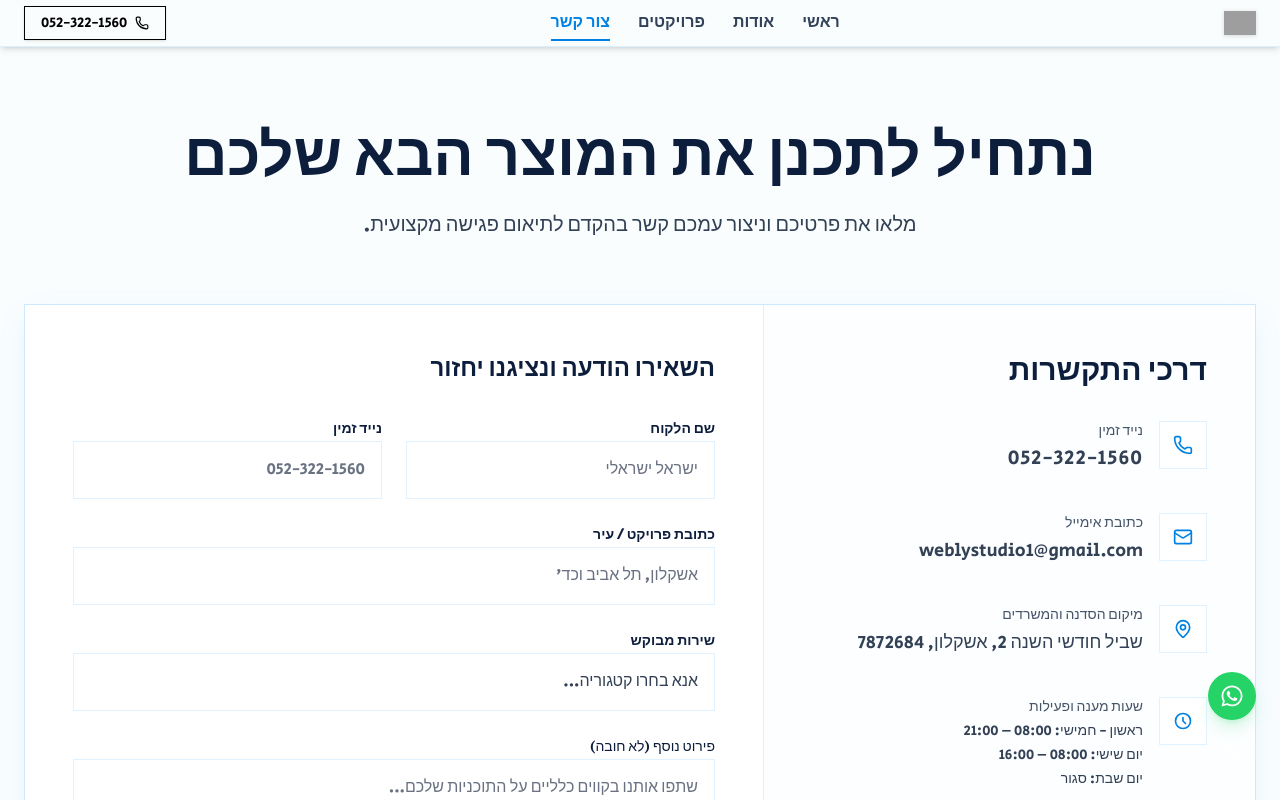
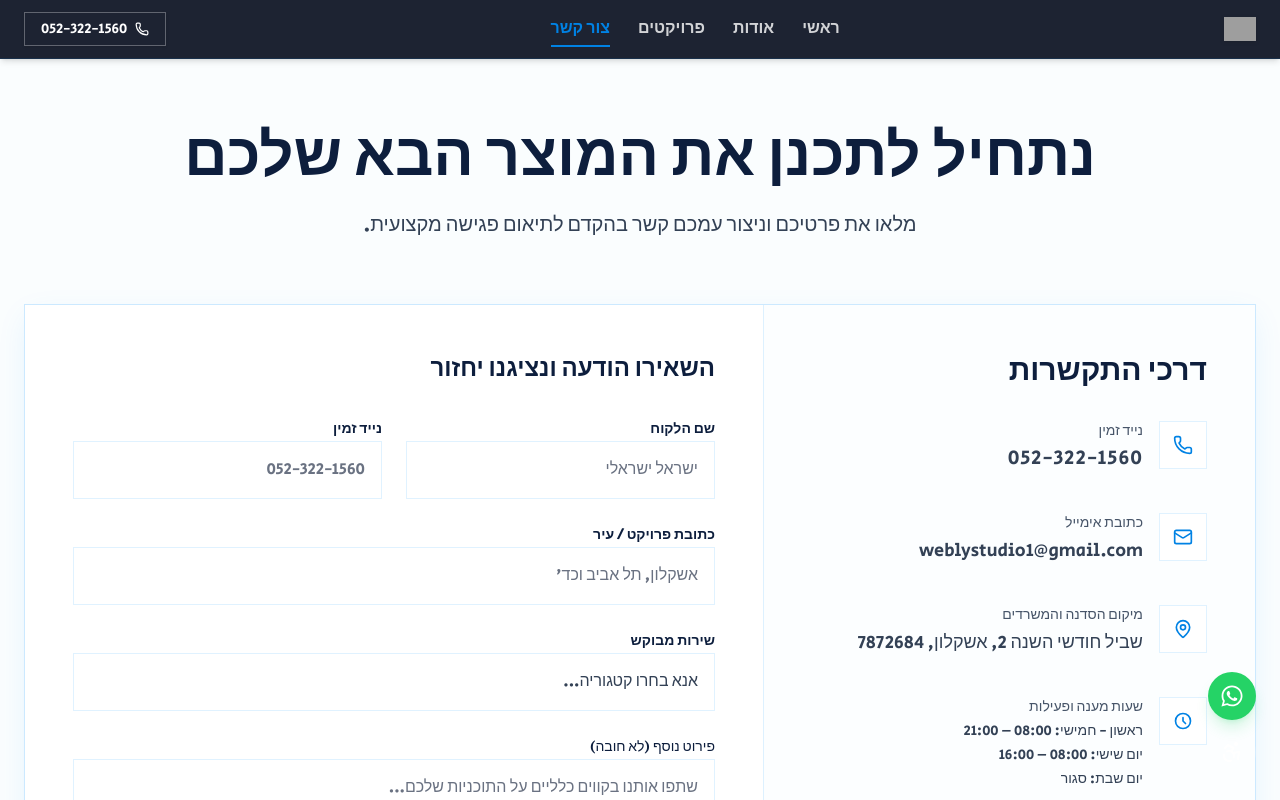
Before and after one commit to weblystudio1/-, a React (Vite) app: page /contact in a window 1280 px wide. Shown: the top 800 px of the page. Built offline with nearby package versions, Linux system fonts and the light colour scheme; grey boxes are pictures that could not be loaded; a web font is replaced by a local one.

Commit message:
style: update header design and project gallery layout
Refine header styling for better contrast and appearance. Update the projects section to use a full-bleed grid layout for an improved visual presentation of the gallery.

```diff
--- a/src/components/layout/Header.tsx
+++ b/src/components/layout/Header.tsx
@@ -36,7 +36,7 @@ export function Header() {
       <header
         className={cn(
           'fixed top-0 left-0 right-0 z-50 transition-all duration-300 ease-in-out',
-          isHeaderScrolled ? 'bg-primary-dark/95 py-1 md:py-1.5 border-b border-white/10 shadow-md backdrop-blur-md' : 'bg-transparent py-1.5 md:py-2'
+          isHeaderScrolled ? 'bg-[#111827]/95 py-2 md:py-3 border-b border-white/10 shadow-md backdrop-blur-md' : 'bg-transparent py-3 md:py-4 mt-2'
         )}
       >
         <div className="container mx-auto px-4 md:px-6">
@@ -63,7 +63,7 @@ export function Header() {
                     to={link.path}
                     className="relative text-sm md:text-base font-semibold transition-colors hover:text-gold py-1"
                   >
-                    <span className={cn(isActive ? 'text-gold' : isHeaderScrolled ? 'text-slate-700 hover:text-gold' : 'text-white/70 hover:text-gold-light')}>{link.name}</span>
+                    <span className={cn(isActive ? 'text-gold' : 'text-white/80 hover:text-gold')}>{link.name}</span>
                     {isActive && (
                       <motion.div
                         layoutId="active-nav"
@@ -83,7 +83,7 @@ export function Header() {
                 className={cn(
                   "hidden lg:flex items-center gap-2 text-xs md:text-sm font-medium border rounded-none px-4 py-1.5 transition-all duration-300 shadow-sm",
                   isHeaderScrolled
-                    ? "bg-transparent border-black text-black hover:bg-black/5"
+                    ? "bg-transparent border-white/30 text-white hover:bg-white/10"
                     : "bg-white/10 border-white/20 text-white hover:bg-white/20"
                 )}
               >
@@ -92,10 +92,7 @@ export function Header() {
               </a>
 
               <button
-                className={cn(
-                  "md:hidden p-1.5 transition-colors",
-                  isHeaderScrolled ? "text-slate-800 hover:text-gold" : "text-white hover:text-gold"
-                )}
+                className="md:hidden p-1.5 text-white hover:text-gold transition-colors"
                 onClick={() => setMobileMenuOpen(true)}
               >
                 <Menu className="w-6 h-6" />
@@ -121,14 +118,14 @@ export function Header() {
               animate={{ x: 0 }}
               exit={{ x: '100%' }}
               transition={{ type: 'spring', damping: 25, stiffness: 200 }}
-              className="fixed right-0 top-0 bottom-0 w-[65%] max-w-[260px] bg-primary-dark border-r border-white/5 z-[70] shadow-2xl flex flex-col"
+              className="fixed right-0 top-0 bottom-0 w-[65%] max-w-[260px] bg-[#111827] border-r border-white/10 z-[70] shadow-2xl flex flex-col"
             >
               <div className="p-4 flex justify-end">
                 <button
                   className="p-1.5 text-gray-400 hover:text-white transition-colors"
                   onClick={() => setMobileMenuOpen(false)}
                 >
-                  <X className="w-5 h-5" />
+                  <X className="w-6 h-6" />
                 </button>
               </div>
               <div className="flex-1 flex flex-col px-6 gap-5 mt-2">
--- a/src/components/sections/ProjectsSection.tsx
+++ b/src/components/sections/ProjectsSection.tsx
@@ -27,13 +27,14 @@ export function ProjectsSection({ preview = false }: { preview?: boolean }) {
             <p className="text-gray-300 text-base sm:text-lg">הצצה קטנה ומדויקת לעבודות הנבחרות שלנו ברחבי ישראל. הגימור המקצועי מדבר בעד עצמו.</p>
           </motion.div>
         </div>
+      </div>
 
-        {/* Gallery Grid - Single row of 4 columns on large screens */}
-        <motion.div
-          layout
-          className="grid grid-cols-2 lg:grid-cols-4 gap-4 md:gap-6 max-w-6xl mx-auto"
-        >
-          <AnimatePresence mode="popLayout">
+      {/* Gallery Grid - Full Bleed */}
+      <motion.div
+        layout
+        className="grid grid-cols-1 md:grid-cols-2 lg:grid-cols-4 w-full"
+      >
+        <AnimatePresence mode="popLayout">
             {projectsData.map((project) => (
               <motion.div
                 layout
@@ -65,7 +66,6 @@ export function ProjectsSection({ preview = false }: { preview?: boolean }) {
             ))}
           </AnimatePresence>
         </motion.div>
-      </div>
 
       {/* Lightbox for zooming */}
       <AnimatePresence>
@@ -78,10 +78,10 @@ export function ProjectsSection({ preview = false }: { preview?: boolean }) {
             onClick={() => setSelectedImage(null)}
           >
             <button
-              className="absolute top-6 right-6 p-2 rounded-full glass text-white hover:text-gold transition-colors"
+              className="absolute top-4 right-4 md:top-8 md:right-8 z-[110] p-3 rounded-full bg-white text-black shadow-xl hover:bg-gray-200 transition-colors duration-300"
               onClick={() => setSelectedImage(null)}
             >
-              <X className="w-6 h-6" />
+              <X className="w-6 h-6 md:w-8 md:h-8" strokeWidth={2.5} />
             </button>
             <motion.img
               initial={{ scale: 0.95 }}
```
